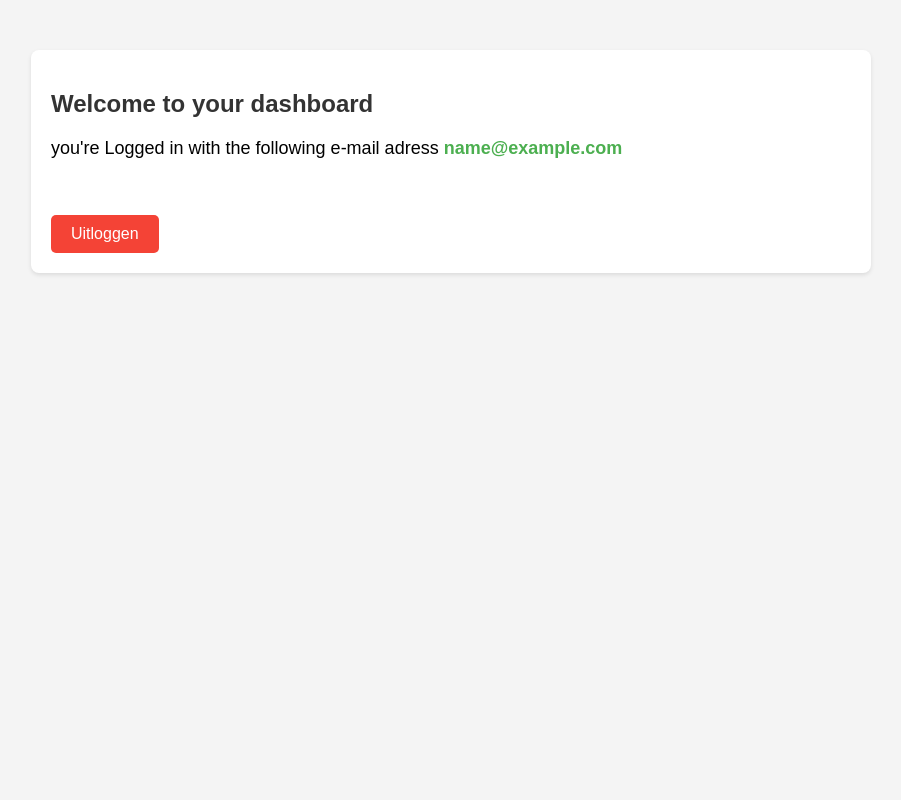
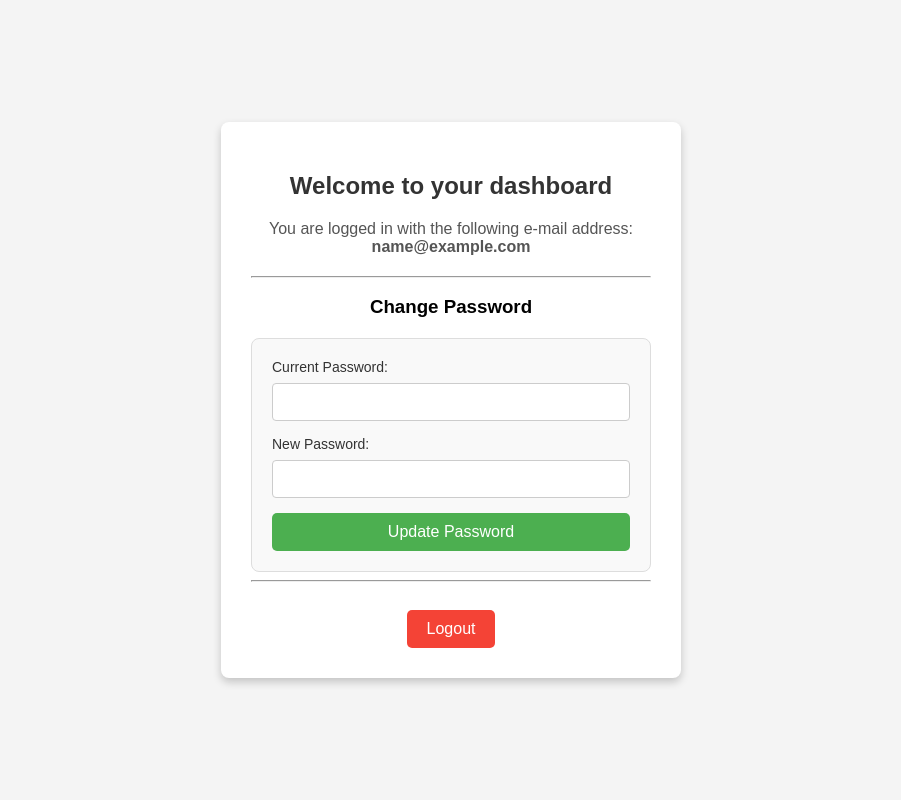
Before and after one commit to Methois/Python-login-page, a Flask app: page /dashboard in a window 1280 px wide. Shown: the whole page, without its empty margins (189-1090 px from the left). Run offline with Flask 3, Linux system fonts and the light colour scheme; the visitor is signed in with stand-in values (Sample User, id 1).

Commit message:
Dashboard update
Update to the dashboard, You can now change your password!

```diff
--- a/app.py
+++ b/app.py
@@ -3,83 +3,93 @@ import sqlite3
 
 app = Flask(__name__)
 
-# Stel een geheime sleutel in voor sessies
-app.secret_key = 'je-geheime-sleutel'  # Pas dit aan naar iets unieks en veiligs
+app.secret_key = 'je-geheime-sleutel'
 
 # Route voor de loginpagina (GET)
 @app.route('/', methods=['GET'])
 def login():
-    return render_template('login.html')  # Zorg ervoor dat login.html de juiste naam heeft
+    return render_template('login.html')
 
-# Route voor de verwerking van het loginformulier (POST)
 @app.route('/login', methods=['POST'])
 def handle_login():
     email = request.form['E-mail adres']
     password = request.form['Wachtwoord']
 
-    # Maak verbinding met de database
     conn = sqlite3.connect('database.db')
     cursor = conn.cursor()
 
-    # Zoek de gebruiker op basis van het e-mailadres en wachtwoord
     cursor.execute("SELECT * FROM gebruikers WHERE naam = ? AND wachtwoord = ?", (email, password))
-    user = cursor.fetchone()  # Haal de eerste overeenkomende gebruiker op
+    user = cursor.fetchone()
 
-    # Controleer of de gebruiker bestaat
     if user:
-        session['user_id'] = user[0]  # Bewaar de gebruikers-ID in de sessie
-        session['email'] = email  # Bewaar het e-mailadres in de sessie
-        return redirect(url_for('dashboard'))  # Als de gebruiker gevonden is, stuur door naar dashboard
+        session['user_id'] = user[0]
+        session['email'] = email
+        return redirect(url_for('dashboard'))
     else:
-        return "Invalid credentials, try again."  # Als de gegevens niet kloppen
+        return "Invalid credentials, try again."
 
 @app.route('/signup', methods=['GET'])
 def signup():
-    return render_template('signup.html')  # Zorg ervoor dat signup.html de juiste naam heeft
+    return render_template('signup.html')
 
-# Route voor de verwerking van het signupformulier (POST)
 @app.route('/signup', methods=['POST'])
 def handle_signup():
     email = request.form['E-mail adres']
     password = request.form['Wachtwoord']
     confirm_password = request.form['Confirm Wachtwoord']
 
-    # Controleer of de wachtwoorden overeenkomen
     if password != confirm_password:
         return "Wachtwoorden komen niet overeen, probeer het opnieuw."
 
-    # Maak verbinding met de database
     conn = sqlite3.connect('database.db')
     cursor = conn.cursor()
 
-    # Controleer of de gebruiker al bestaat
     cursor.execute("SELECT * FROM gebruikers WHERE naam = ?", (email,))
     existing_user = cursor.fetchone()
     if existing_user:
         return "Dit e-mailadres is al geregistreerd."
 
-    # Voeg de nieuwe gebruiker toe aan de database
     cursor.execute("INSERT INTO gebruikers (naam, wachtwoord) VALUES (?, ?)", (email, password))
-    conn.commit()  # Bevestig de wijzigingen
+    conn.commit()
 
-    return redirect(url_for('login'))  # Stuur de gebruiker door naar de loginpagina
+    return redirect(url_for('login'))
 
-
-# Route voor het dashboard (na succesvolle login)
 @app.route('/dashboard')
 def dashboard():
-    # Controleer of de gebruiker is ingelogd
     if 'user_id' in session:
-        email = session['email']  # Haal het e-mailadres van de ingelogde gebruiker op
-        return render_template('dashboard.html', email=email)  # Verstuur e-mail naar dashboardpagina
+        email = session['email']
+        return render_template('dashboard.html', email=email)
     else:
-        return redirect(url_for('login'))  # Als de gebruiker niet is ingelogd, stuur door naar login
+        return redirect(url_for('login'))
 
-# Route voor uitloggen
+@app.route('/change_password', methods=['POST'])
+def change_password():
+    if 'email' not in session:
+        return redirect(url_for('login'))
+
+    email = session['email']
+    old_password = request.form['old_password']
+    new_password = request.form['new_password']
+
+    conn = sqlite3.connect('database.db')
+    cursor = conn.cursor()
+
+    cursor.execute("SELECT * FROM gebruikers WHERE email = ? AND wachtwoord = ?", (email, old_password))
+    user = cursor.fetchone()
+
+    if user:
+        cursor.execute("UPDATE gebruikers SET wachtwoord = ? WHERE email = ?", (new_password, email))
+        conn.commit()
+        conn.close()
+        return redirect(url_for('dashboard'))
+    else:
+        conn.close()
+        return "Incorrect current password. Try again."
+
 @app.route('/logout')
 def logout():
-    session.clear()  # Verwijder alle sessiegegevens
-    return redirect(url_for('login'))  # Stuur de gebruiker terug naar de loginpagina
+    session.clear()
+    return redirect(url_for('login'))
 
 if __name__ == '__main__':
     app.run(debug=True)
--- a/static/dash.css
+++ b/static/dash.css
@@ -1,40 +1,93 @@
+/* Algemene body styling */
 body {
     font-family: Arial, sans-serif;
     background-color: #f4f4f4;
     margin: 0;
     padding: 0;
+    display: flex;
+    justify-content: center;
+    align-items: center;
+    height: 100vh;
 }
 
+/* Container styling */
 .container {
-    width: 80%;
-    max-width: 800px;
-    margin: 50px auto;
-    background-color: white;
-    padding: 20px;
+    background-color: #ffffff;
     border-radius: 8px;
-    box-shadow: 0 2px 4px rgba(0, 0, 0, 0.1);
+    box-shadow: 0 4px 8px rgba(0, 0, 0, 0.2);
+    padding: 30px;
+    width: 90%;
+    max-width: 400px;
+    text-align: center;
 }
 
+/* Titel en tekst */
 h2 {
-    color: #333;
+    color: #333333;
+    margin-bottom: 20px;
 }
 
 p {
-    font-size: 18px;
+    font-size: 16px;
+    color: #555555;
+    margin-bottom: 20px;
 }
 
-strong {
-    color: #4CAF50;
+/* Formulier styling */
+form {
+    margin-top: 20px;
+    background-color: #f9f9f9;
+    border: 1px solid #ddd;
+    border-radius: 8px;
+    padding: 20px;
+    text-align: left;
 }
 
+form label {
+    display: block;
+    font-size: 14px;
+    color: #333333;
+    margin-bottom: 8px;
+}
+
+form input {
+    width: 100%;
+    padding: 10px;
+    margin-bottom: 15px;
+    border: 1px solid #cccccc;
+    border-radius: 4px;
+    font-size: 14px;
+    box-sizing: border-box;
+}
+
+form button {
+    display: inline-block;
+    background-color: #4CAF50;
+    color: white;
+    border: none;
+    padding: 10px 20px;
+    border-radius: 5px;
+    cursor: pointer;
+    font-size: 16px;
+    text-align: center;
+    width: 100%;
+    transition: background-color 0.3s;
+}
+
+form button:hover {
+    background-color: #45a049;
+}
+
+/* Logout button styling */
 .logout-button {
     display: inline-block;
+    margin-top: 20px;
     background-color: #f44336;
     color: white;
     padding: 10px 20px;
     text-decoration: none;
     border-radius: 5px;
-    margin-top: 20px;
+    transition: background-color 0.3s;
 }
 
 .logout-button:hover {
--- a/templates/dashboard.html
+++ b/templates/dashboard.html
@@ -9,9 +9,24 @@
 <body>
     <div class="container">
         <h2>Welcome to your dashboard</h2>
-        <p>you're Logged in with the following e-mail adress <strong>{{ email }}</strong></p>
-        <br>
-        <a href="{{ url_for('logout') }}" class="logout-button">Uitloggen</a>
+        <p>You are logged in with the following e-mail address: <strong>{{ email }}</strong></p>
+
+        <hr>
+
+        <h3>Change Password</h3>
+        <form method="POST" action="/change_password">
+            <label for="old_password">Current Password:</label>
+            <input type="password" id="old_password" name="old_password" required>
+
+            <label for="new_password">New Password:</label>
+            <input type="password" id="new_password" name="new_password" required>
+
+            <button type="submit">Update Password</button>
+        </form>
+
+        <hr>
+
+        <a href="{{ url_for('logout') }}" class="logout-button">Logout</a>
     </div>
 </body>
 </html>
```
Also changed, not shown: readme.md.
